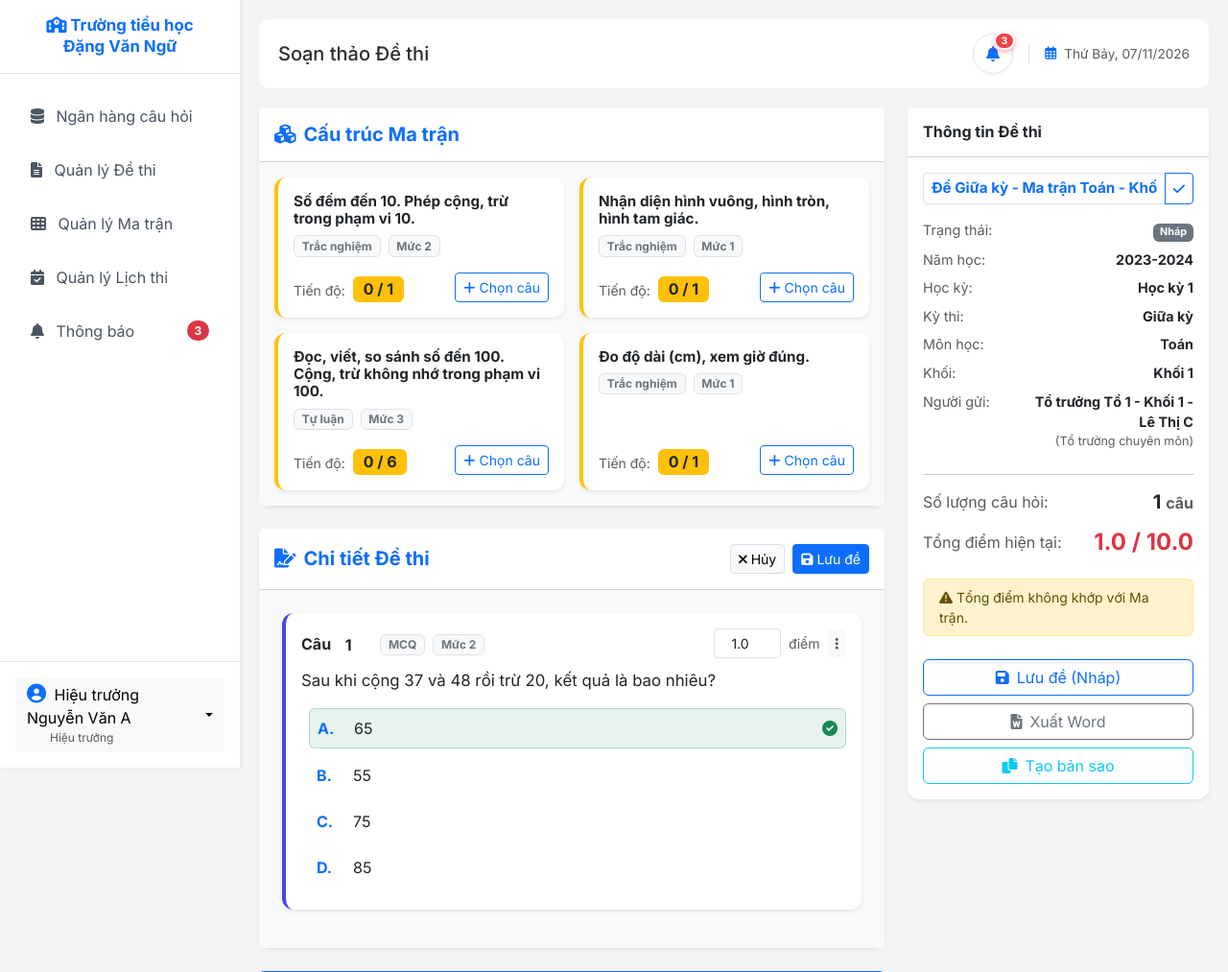
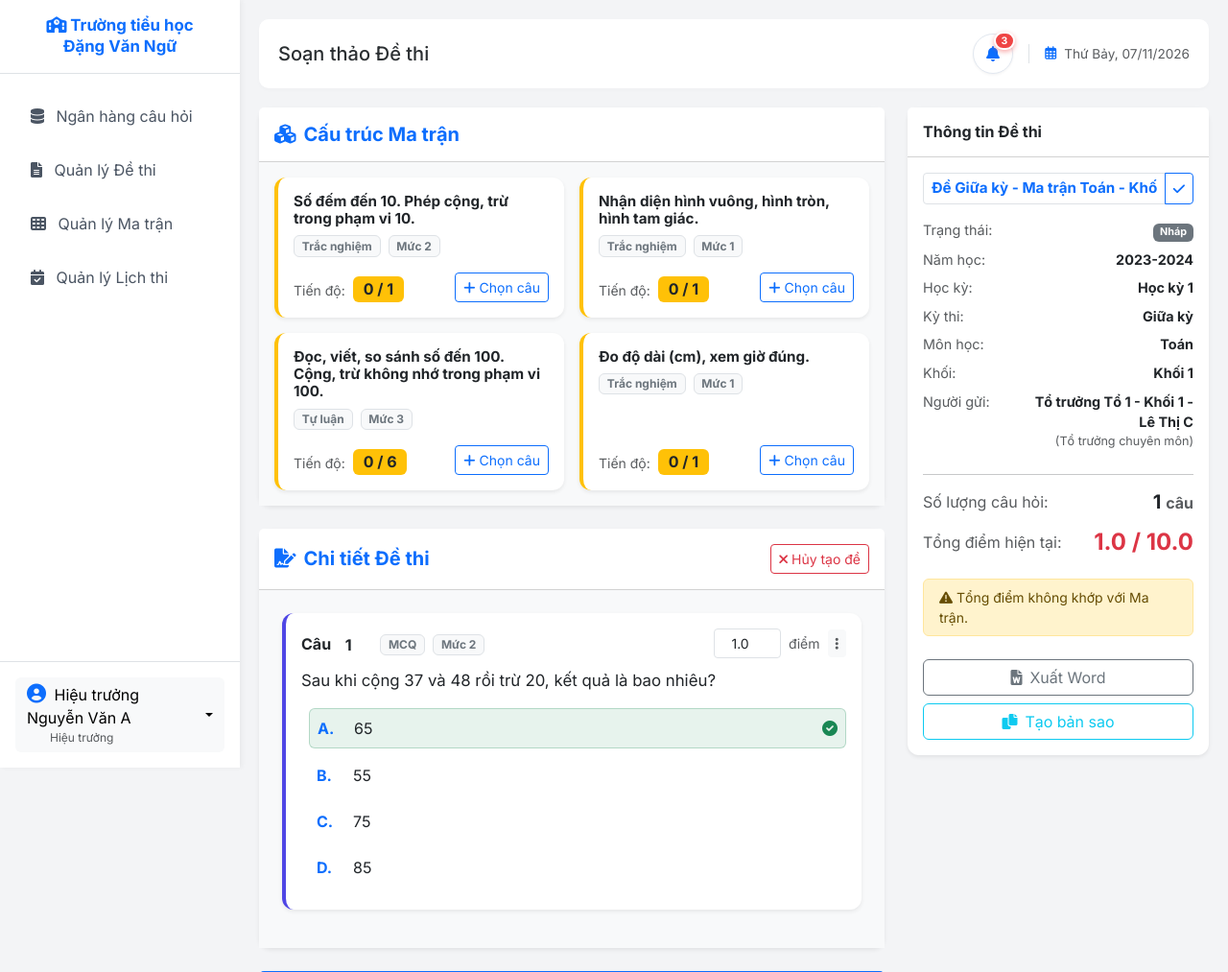
Before and after one commit to hahaha884/HTKhaoThi, a Django app: page /de-thi/1/sua/ in a window 1280 px wide. Shown: the top 1013 px of the page at 96% size. Run offline with Django 5.2, Linux system fonts and the light colour scheme; a user stored in the database is signed in; data comes from the database, SQL or seed files in the repository; both versions use the stored data as it was after the commit; tables that the repository leaves empty hold one stand-in row (values such as "Sample post").

Commit message:
feat(exam): remove draft exam saving and clean up sidebar notification

```diff
--- a/exam/views.py
+++ b/exam/views.py
@@ -359,7 +359,7 @@ def exam_editor(request, pk):
             new_order_val = request.POST.get('new_order')
             messages.success(request, "Đã cập nhật thứ tự câu hỏi.")
 
-        elif action in ['save_draft', 'submit_approval']:
+        elif action == 'submit_approval':
             chi_tiet = de_thi.dethi_ct_set.all()
 
             # Kiểm tra điểm số <= 0
@@ -485,9 +485,6 @@ def exam_editor(request, pk):
                 except Exception as e:
                     messages.error(request, f"Lỗi khi gửi phê duyệt: {str(e)}")
                     return redirect('exam_editor', pk=pk)
-            else:
-                messages.success(request, "Lưu đề thi thành công.")
-
             return redirect('exam_list')
 
         elif action == 'cancel_exam':
--- a/templates/base.html
+++ b/templates/base.html
@@ -206,17 +206,6 @@
             </li>
             <li class="nav-item">
                 <a class="nav-link" href="{% url 'class_list' %}"><i class="fas fa-chalkboard me-2"></i> Quản lý Lớp học</a>
-            </li>
-            {% endif %}
-
-            {% if request.user.is_authenticated %}
-            <li class="nav-item">
-                <a class="nav-link d-flex align-items-center justify-content-between" href="{% url 'notification_list' %}">
-                    <span><i class="fas fa-bell me-2"></i> Thông báo</span>
-                    <span class="badge bg-danger rounded-pill sidebar-notif-badge" {% if not unread_notifications_count %}style="display: none;"{% endif %}>
-                        {{ unread_notifications_count|default:"0" }}
-                    </span>
-                </a>
             </li>
             {% endif %}
         </ul>
--- a/templates/exam/editor.html
+++ b/templates/exam/editor.html
@@ -54,12 +54,7 @@
                     <form method="POST" onsubmit="hasUnsavedChanges = false;" class="m-0 p-0">
                         {% csrf_token %}
                         <input type="hidden" name="action" value="cancel_exam">
-                        <button type="submit" class="btn btn-sm btn-light border" onclick="return confirm('Bạn có chắc muốn hủy tạo đề thi này? Mọi thay đổi sẽ bị xóa.')"><i class="fas fa-times me-1"></i>Hủy</button>
-                    </form>
-                    <form method="POST" onsubmit="hasUnsavedChanges = false;" class="m-0 p-0">
-                        {% csrf_token %}
-                        <input type="hidden" name="action" value="save_draft">
-                        <button type="submit" class="btn btn-sm btn-primary"><i class="fas fa-save me-1"></i>Lưu đề</button>
+                        <button type="submit" class="btn btn-sm btn-outline-danger" onclick="return confirm('Bạn có chắc muốn hủy tạo đề thi này? Mọi thay đổi sẽ bị xóa.')"><i class="fas fa-times me-1"></i>Hủy tạo đề</button>
                     </form>
                     {% endif %}
                 </div>
@@ -439,14 +434,7 @@
 
 
                 {% if de_thi.TrangThai == 'Nháp' %}
-                    {# 1. Nút LƯU ĐỀ (Dành cho tất cả mọi người đang ở chế độ Nháp) #}
-                    <form method="POST" onsubmit="hasUnsavedChanges = false;" class="d-grid gap-2 mb-2">
-                        {% csrf_token %}
-                        <input type="hidden" name="action" value="save_draft">
-                        <button type="submit" class="btn btn-outline-primary"><i class="fas fa-save me-2"></i>Lưu đề (Nháp)</button>
-                    </form>
-
-                    {# 2. Phân quyền hiển thị nút XUẤT BẢN / NỘP ĐỀ #}
+                    {# Phân quyền hiển thị nút XUẤT BẢN / NỘP ĐỀ #}
                     {% if request.user.giaovien.ChucVu == 'Hiệu trưởng' or request.user.giaovien.ChucVu == 'Phó hiệu trưởng' %}
                         {# BGH: Chỉ duyệt chính thức nếu đề tự tạo hoặc bản sao của BGH #}
                         {% if de_thi.NguoiTao == request.user.giaovien %}
@@ -577,25 +565,18 @@
     <div class="modal-dialog">
         <div class="modal-content">
             <div class="modal-header bg-light">
-                <h5 class="modal-title fw-bold text-danger"><i class="fas fa-exclamation-triangle me-2"></i>Đề thi chưa được lưu</h5>
+                <h5 class="modal-title fw-bold text-danger"><i class="fas fa-exclamation-triangle me-2"></i>Đề thi chưa được nộp</h5>
                 <button type="button" class="btn-close" data-bs-dismiss="modal"></button>
             </div>
             <div class="modal-body text-dark" style="font-size: 1.05rem;">
-                Bạn có những thay đổi chưa được lưu. Nếu bạn thoát bây giờ, dữ liệu có thể bị mất. Bạn muốn làm gì tiếp theo?
+                Bạn chưa hoàn thành nộp đề thi này. Nếu rời đi mà không hoàn tất nộp đề, đề thi đang tạo sẽ bị hủy. Bạn có muốn ở lại tiếp tục hoàn thiện không?
             </div>
             <div class="modal-footer bg-light">
-
-
+                <button type="button" class="btn btn-secondary" data-bs-dismiss="modal">Ở lại tiếp tục</button>
                 <form method="POST" class="m-0 p-0" onsubmit="hasUnsavedChanges = false;">
                     {% csrf_token %}
                     <input type="hidden" name="action" value="cancel_exam">
-                    <button type="submit" class="btn btn-danger">Không lưu (Xóa đề)</button>
-                </form>
-
-                <form method="POST" class="m-0 p-0" onsubmit="hasUnsavedChanges = false;">
-                    {% csrf_token %}
-                    <input type="hidden" name="action" value="save_draft">
-                    <button type="submit" class="btn btn-primary">Lưu lại</button>
+                    <button type="submit" class="btn btn-danger">Hủy đề và rời đi</button>
                 </form>
             </div>
         </div>
```
Also changed, not shown: db.sqlite3.
